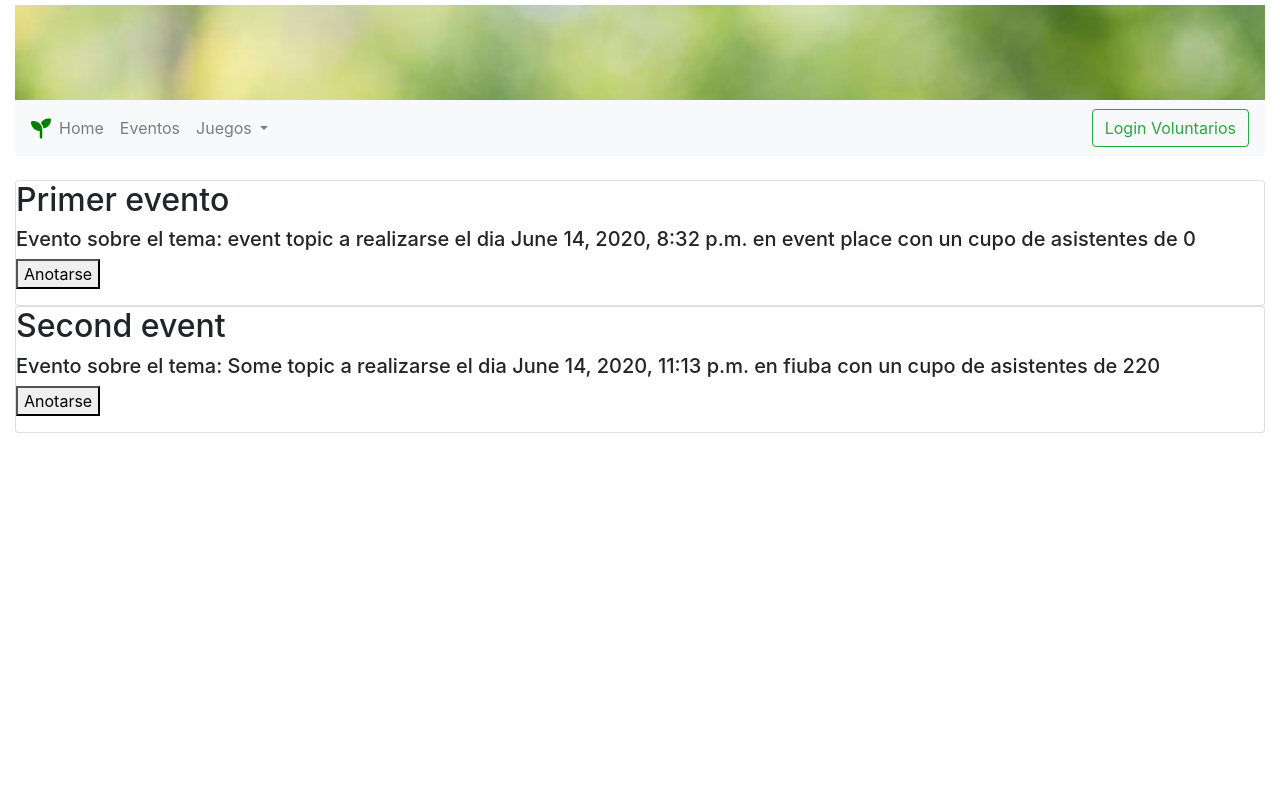
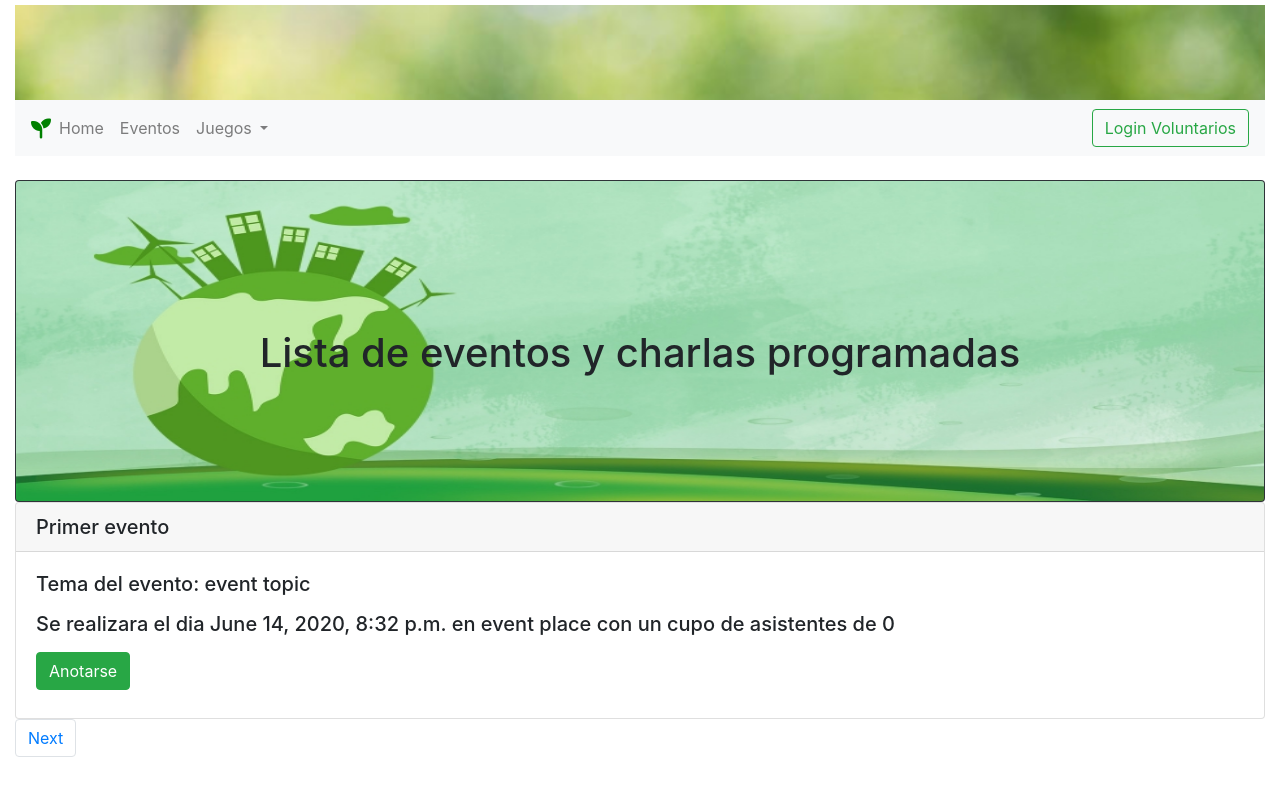
Before and after one commit to bauticanavese/VerdeQueTeQuieroVerde, a Django app: page /events/ in a window 1280 px wide. Run offline with Django 3.2, Linux system fonts and the light colour scheme; data comes from the database, SQL or seed files in the repository; some libraries are stand-ins or nearby versions.

Commit message:
improved events page and paginator added

```diff
--- a/events/templates/events/index.html
+++ b/events/templates/events/index.html
@@ -2,23 +2,42 @@
 {% load static %}
 {% block content %}
 
-<div class="events-list">
-  {% if events_list %}
-      {% for event in events_list %}
+<div class="card bg-dark text-black">
+  <img src="{% static 'home/eco-friend.jpg' %}" class="card-img" alt="..." style="width: 100%;height: 20rem">
+  <div class="card-img-overlay">
+    <div class="text-black text-center rgba-stylish-strong py-5 px-4">
+      <div class="py-5">
+        <h2 class="card-title h1 my-4 py-2">Lista de eventos y charlas programadas</h2>
+      </div>
+    </div>
+  </div>
+</div>
+
+{% if page_obj %}
+    {% for event in page_obj %}
     <div class="card">
-        <h2>{{ event.title }}</h2>
-        <h5>Evento sobre el tema: {{ event.topic}} a realizarse el dia
-        {{ event.event_date }} en {{ event.place }} con un cupo de asistentes
-        de {{ event.capacity }}</h5>
-        <p><button>Anotarse</button></p>
+      <h5 class="card-header">{{ event.title }}</h5>
+      <div class="card-body">
+        <h5 class="card-title">Tema del evento: {{ event.topic}}</h5>
+        <p class="card-text">
+        <h5>Se realizara el dia {{ event.event_date }} en {{ event.place }} con un
+            cupo de asistentes de {{ event.capacity }}</p>
+        <a href="#" class="btn btn-success">Anotarse</a>
+      </div>
     </div>
     {% endfor %}
-      {% if has_more %}
-        <p style="text-align:center;"><a href="?page=2">Ver mas</a></p>
+    <nav aria-label="Page navigation example">
+      <ul class="pagination">
+        {% if page_obj.has_previous %}
+        <li class="page-item"><a class="page-link" href="?page={{page_obj.previous_page_number}}">Previous</a></li>
         {% endif %}
+        {% if page_obj.has_next %}
+        <li class="page-item"><a class="page-link" href="?page={{page_obj.next_page_number}}">Next</a></li>
+        {% endif %}
+      </ul>
+    </nav>
 {% else %}
     <p>No hay eventos disponibles.</p>
 {% endif %}
-</div>
 
 {% endblock %}
--- a/events/views.py
+++ b/events/views.py
@@ -1,15 +1,14 @@
 from django.shortcuts import render
+from django.core.paginator import Paginator
 from .models import Event
 
 def index(request):
-    post_per_page = 5
     try:
         page_number = int(request.GET.get('page'))
-        index = page_number*post_per_page - 1
     except:
-        index = 0
-    events = Event.objects.all()[index:index+post_per_page]
-    visited = index * post_per_page + post_per_page
-    has_more = True if(Event.objects.all().count() > visited) else False
-    context = { 'events_list' : events , 'has_more' : has_more }
+        page_number = 1
+    events_list = Event.objects.all()
+    paginator = Paginator(events_list, 1)
+    page_obj = paginator.get_page(page_number)
+    context = { 'page_obj' : page_obj }
     return render(request, 'events/index.html', context=context)
```
Also changed, not shown: static/home/eco-friend.jpg (added), templates/index.html (line endings or trailing spaces). Lines whose indentation alone changed are shown as unchanged.
